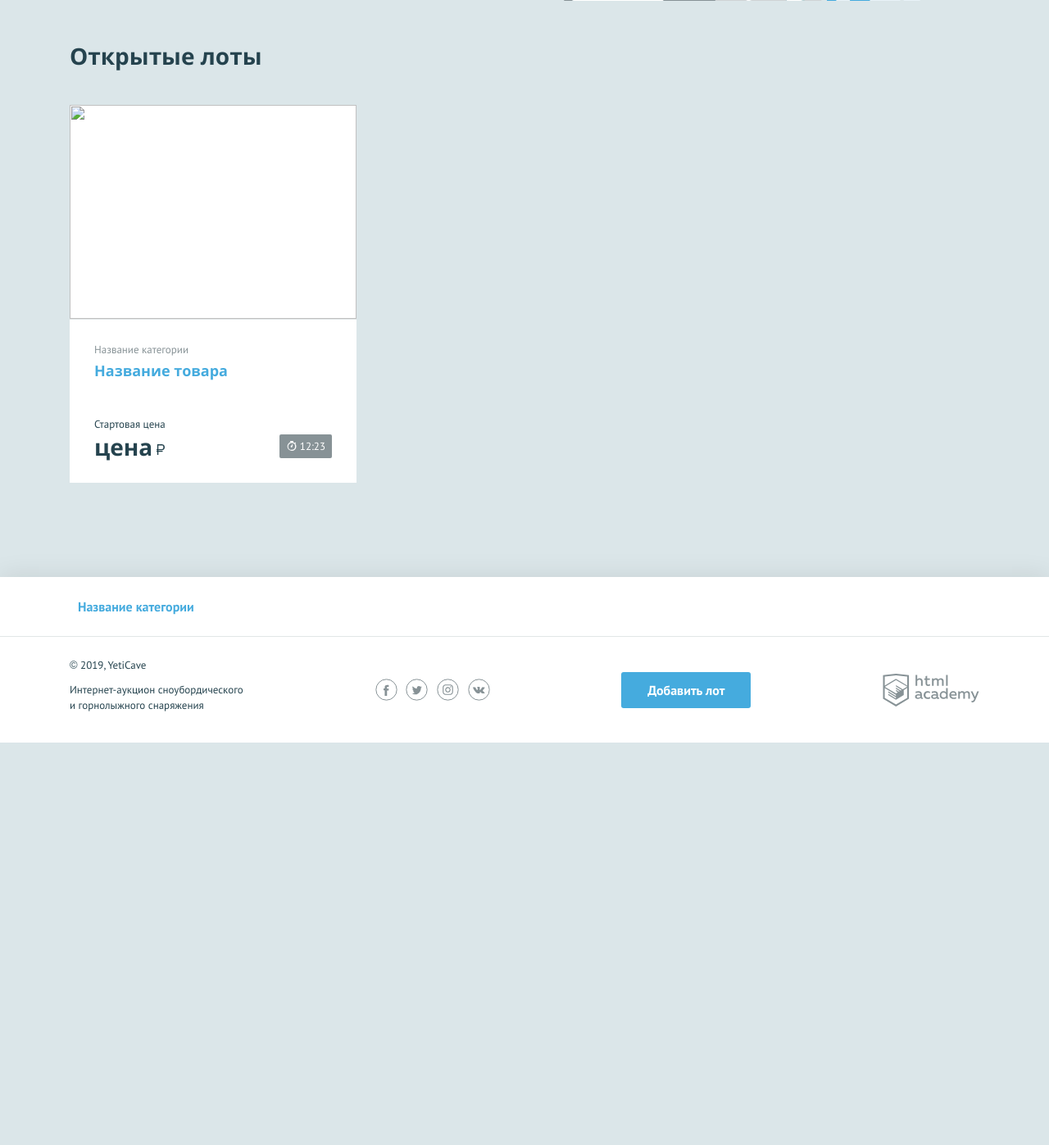
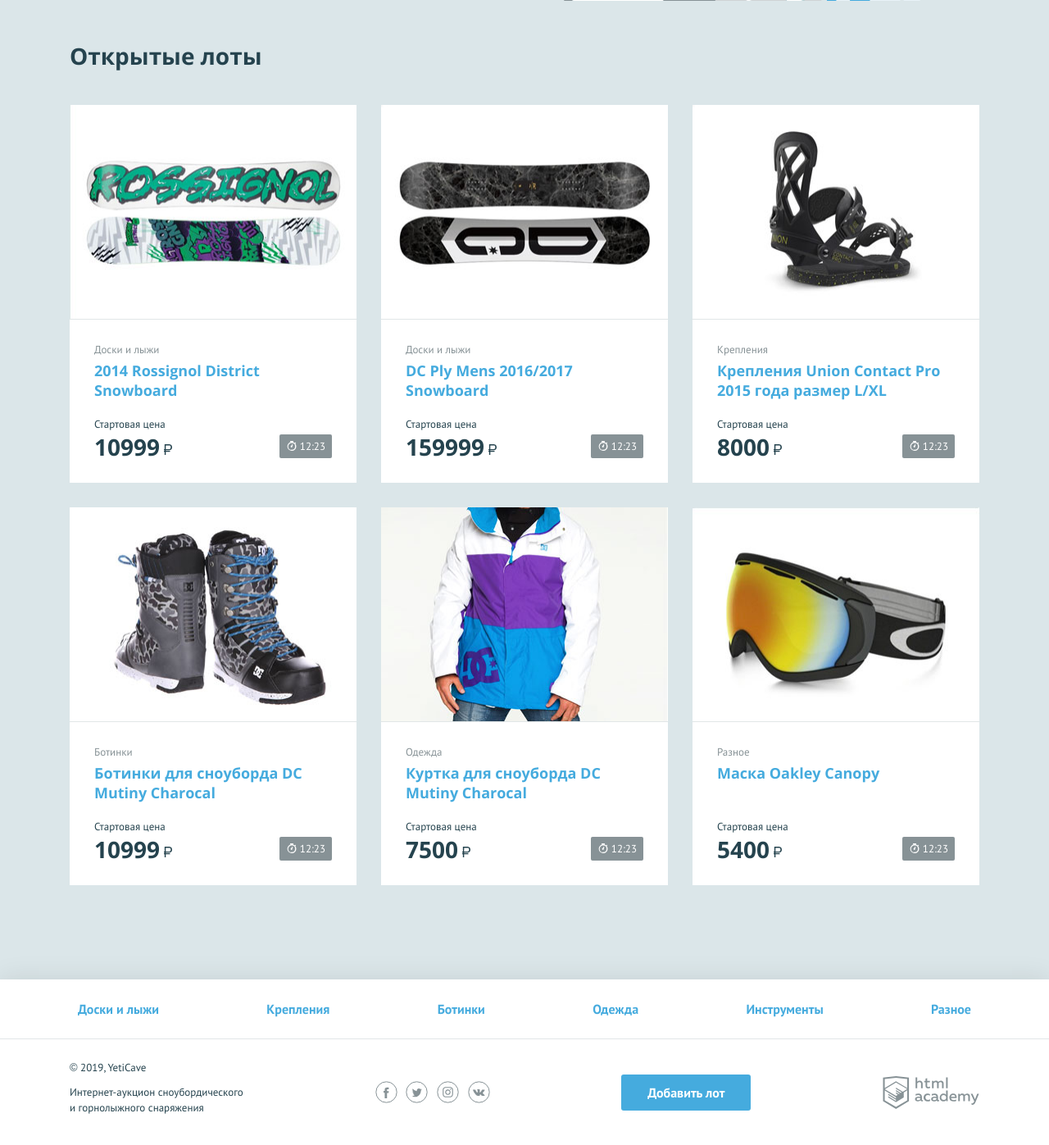
Before and after one commit to htmlacademy-php/239126-yeticave-12, a PHP site: page / in a window 1280 px wide. Shown: the part 438-1835 px from the top of the page at 82% size. Before the commit the page ends 1344 px from the top, so only its background shows below. Run offline with PHP 8.4, Linux system fonts and the light colour scheme.

Commit message:
Выполняет задание на массивы и циклы

```diff
--- a/index.php
+++ b/index.php
@@ -1,7 +1,47 @@
 <?php
 $is_auth = rand(0, 1);
 
-$user_name = "Иван Иванов"; // укажите здесь ваше имя
+$user_name = "Иван Иванов";
+$categories = ["Доски и лыжи", "Крепления", "Ботинки", "Одежда", "Инструменты", "Разное"];
+
+$promos_list = [
+    [
+        "name" => "2014 Rossignol District Snowboard",
+        "category" => "Доски и лыжи",
+        "price" => 10999,
+        "url" => "img/lot-1.jpg"
+    ],
+    [
+        "name" => "DC Ply Mens 2016/2017 Snowboard",
+        "category" => "Доски и лыжи",
+        "price" => 159999,
+        "url" => "img/lot-2.jpg"
+   ],
+    [
+        "name" => "Крепления Union Contact Pro 2015 года размер L/XL",
+        "category" => "Крепления",
+        "price" => 8000,
+        "url" => "img/lot-3.jpg"
+    ],
+    [
+        "name" => "Ботинки для сноуборда DC Mutiny Charocal",
+        "category" => "Ботинки",
+        "price" => 10999,
+        "url" => "img/lot-4.jpg"
+    ],
+    [
+        "name" => "Куртка для сноуборда DC Mutiny Charocal",
+        "category" => "Одежда",
+        "price" => 7500,
+        "url" => "img/lot-5.jpg"
+    ],
+    [
+        "name" => "Маска Oakley Canopy",
+        "category" => "Разное",
+        "price" => 5400,
+        "url" => "img/lot-6.jpg"
+    ]
+]
 ?>
 <!DOCTYPE html>
 <html lang="ru">
@@ -63,18 +103,18 @@
             <h2>Открытые лоты</h2>
         </div>
         <ul class="lots__list">
-            <!--заполните этот список из массива с товарами-->
+            <?php foreach ($promos_list as $promo_item): ?>
                 <li class="lots__item lot">
                     <div class="lot__image">
-                    <img src="" width="350" height="260" alt="">
+                        <img src="<?= $promo_item["url"] ?>" width="350" height="260" alt="<?= $promo_item["name"] ?>">
                     </div>
                     <div class="lot__info">
-                    <span class="lot__category">Название категории</span>
-                    <h3 class="lot__title"><a class="text-link" href="pages/lot.html">Название товара</a></h3>
+                        <span class="lot__category"><?= $promo_item["category"] ?></span>
+                        <h3 class="lot__title"><a class="text-link" href="pages/lot.html"><?= $promo_item["name"] ?></a></h3>
                         <div class="lot__state">
                             <div class="lot__rate">
                                 <span class="lot__amount">Стартовая цена</span>
-                            <span class="lot__cost">цена<b class="rub">р</b></span>
+                                <span class="lot__cost"><?= $promo_item["price"] ?><b class="rub">р</b></span>
                             </div>
                             <div class="lot__timer timer">
                                 12:23
@@ -82,6 +122,7 @@
                         </div>
                     </div>
                 </li>
+            <?php endforeach; ?>
         </ul>
     </section>
 </main>
@@ -90,10 +131,11 @@
 <footer class="main-footer">
     <nav class="nav">
         <ul class="nav__list container">
-            <!--заполните этот список из массива категорий-->
+            <?php foreach ($categories as $category): ?>
                 <li class="nav__item">
-                <a href="pages/all-lots.html">Название категории</a>
+                    <a href="pages/all-lots.html"><?= $category; ?></a>
                 </li>
+            <?php endforeach; ?>
         </ul>
     </nav>
     <div class="main-footer__bottom container">
```
Lines whose indentation alone changed are shown as unchanged.
